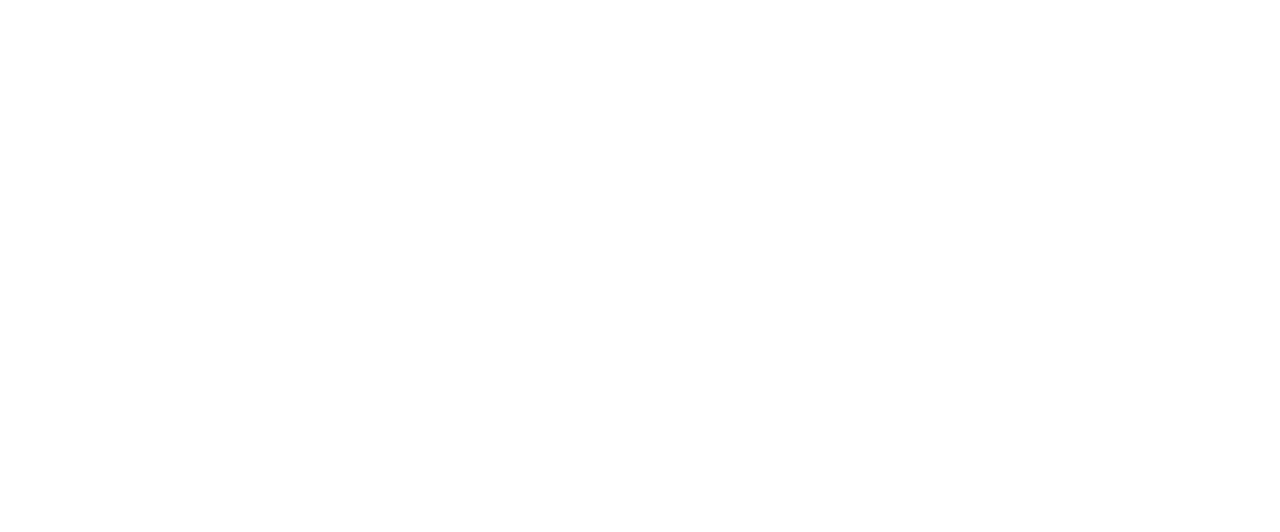
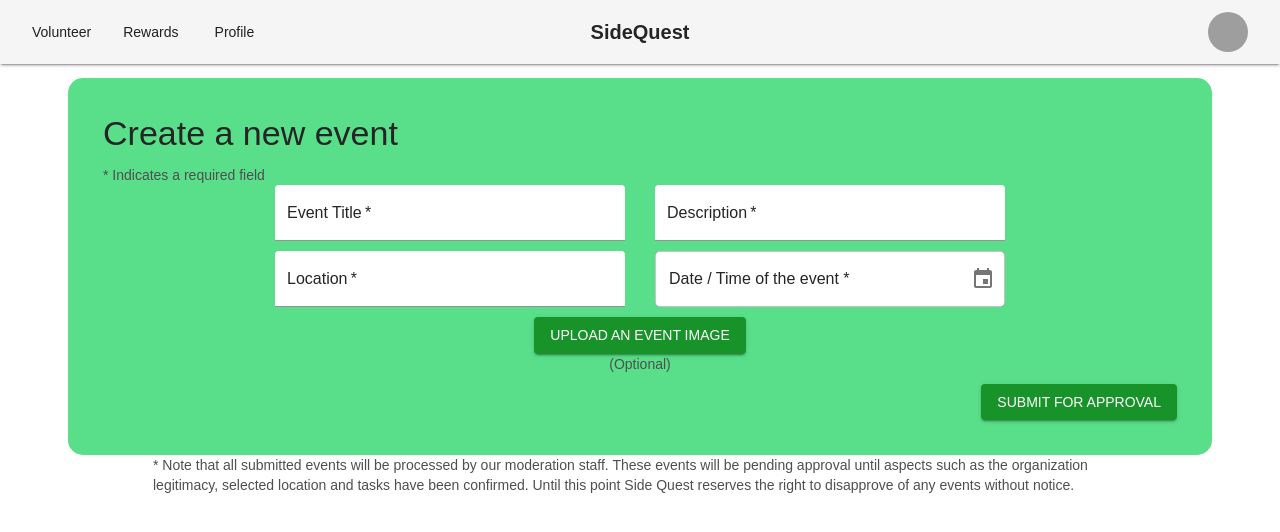
Before and after one commit to keeryn04/Volunteer-Community-App, a React (Vite) app in the folder frontend/: page /createEvent in a window 1280 px wide. Before the commit this address had no page. Shown: the top 532 px of the page. Built offline with nearby package versions, Linux system fonts and the light colour scheme; grey boxes are pictures that could not be loaded.

Commit message:
FE: ADD added create event page

```diff
--- a/frontend/package.json
+++ b/frontend/package.json
@@ -13,7 +13,9 @@
     "@emotion/react": "^11.14.0",
     "@emotion/styled": "^11.14.1",
     "@mui/material": "^7.3.5",
+    "@mui/x-date-pickers": "^8.17.0",
     "axios": "^1.13.2",
+    "dayjs": "^1.11.19",
     "react": "^19.2.0",
     "react-dom": "^19.2.0",
     "react-router-dom": "^6.14.2",
--- a/frontend/src/App.tsx
+++ b/frontend/src/App.tsx
@@ -11,6 +11,7 @@
 
 //Pages
 import LoginPage from './pages/GeneralPages/Login.tsx'
+import CreateEvent from './pages/OrganizationPages/CreateEvent.tsx'
 
 
 function App() {
@@ -22,6 +23,7 @@
           <Route path="/volunteer" element={<Volunteer />} />
           <Route path="/rewards" element={<Rewards />} />
           <Route path="/profile" element={<Profile />} />
+          <Route path="/createEvent" element={<CreateEvent/>} />
           <Route path="/test" element={<Test />} />
         </Routes>
       </BrowserRouter>
--- a/frontend/src/pages/OrganizationPages/CreateEvent.tsx
+++ b/frontend/src/pages/OrganizationPages/CreateEvent.tsx
@@ -0,0 +1,116 @@
+import React, { useState } from "react";
+import Header from "../../Components/GeneralComponents/Header";
+
+import { Box, TextField, Typography, Button } from "@mui/material";
+import dayjs, { Dayjs } from "dayjs";
+import { AdapterDayjs } from '@mui/x-date-pickers/AdapterDayjs';
+import { LocalizationProvider } from '@mui/x-date-pickers/LocalizationProvider';
+import { DateTimePicker } from "@mui/x-date-pickers";
+
+import type Event from "../../interfaces/Event";
+
+const textFieldStyle = {
+    width:"350px",
+    marginBottom:"10px",
+    marginRight:"15px",
+    marginLeft:"15px",
+    bgcolor:"white",
+    borderRadius:"5px",
+    "& .MuiFilledInput-root": {
+      bgcolor: "white", // inner background
+    },
+}
+
+const CreateEvent: React.FC = () => {
+
+    const [formData, setFormData] = useState({
+        title:"",
+        description:"",
+        location:"",
+        time:""
+
+    })
+
+    const handleChange = (e: React.ChangeEvent<HTMLInputElement>) => {
+        const { name, value } = e.target;
+        setFormData({ ...formData, [name]: value });
+    };
+
+    const handleDateChange = (newValue: Dayjs | null) => {
+        if (newValue) {
+            const formatted = newValue.format("YYYY-MM-DDTHH:mm:ss");
+            setFormData((prev) => ({ ...prev, eventTime: formatted }));
+        }
+    };
+
+    return (
+    <div>
+      <Header />
+      <main style={{ display:"flex", paddingTop: "70px", justifyContent:"center", flexDirection:"column", paddingLeft:"60px", paddingRight:"60px" }}>
+
+        <form>
+            <Box bgcolor="secondary.main" sx={{display:"flex", flexDirection:"column", alignItems:"center", padding:"35px", borderRadius:"15px"}}>
+                <Typography width="100%" variant="h4" sx={{paddingBottom:"10px"}}>Create a new event</Typography>
+                <Typography width="100%" variant="body2" color="text.secondary">* Indicates a required field</Typography>
+                <Box>
+                    <TextField
+                    variant="filled"
+                    label="Event Title"
+                    name="title"
+                    placeholder="Please enter your event's title..."
+                    onChange={(handleChange)}
+                    required
+                    sx={textFieldStyle}
+                    >
+
+                    </TextField>
+                    <TextField
+                    variant="filled"
+                    label="Description"
+                    name="description"
+                    placeholder="Please enter a description of your event..."
+                    onChange={(handleChange)}
+                    required
+                    sx={textFieldStyle}
+                    >
+
+                    </TextField>
+                </Box>
+
+                <Box>
+                    <TextField
+                    variant="filled"
+                    label="Location"
+                    name="location"
+                    placeholder="Please enter the location of the event..."
+                    onChange={(handleChange)}
+                    required
+                    sx={textFieldStyle}
+                    >
+
+                    </TextField>
+                    <LocalizationProvider dateAdapter={AdapterDayjs}>
+                    <DateTimePicker
+                        label="Date / Time of the event *"
+                        onChange={handleDateChange}
+                        sx={{width:"350px", bgcolor:"white", borderRadius:"5px", marginRight:"15px", marginLeft:"15px"}}
+                    />
+                    </LocalizationProvider>
+                </Box>
+
+                <Button variant="contained" color="primary">Upload an event image</Button>
+                <Typography variant="body2" color="text.secondary">(Optional)</Typography>
+
+                <Box width="100%" sx={{display:"flex", justifyContent:"right"}}>
+                    <Button variant="contained" sx={{marginTop:"10px"}} onClick={() => {console.log(formData)}}>Submit for Approval</Button>
+                </Box>
+
+            </Box>
+        </form>
+        <Typography variant="body2" color="text.secondary" sx={{paddingX:"85px"}}>* Note that all submitted events will be processed by our moderation staff. These events will be pending approval until aspects such as the organization legitimacy, selected location and tasks have been confirmed. Until this point Side Quest reserves the right to disapprove of any events without notice.</Typography>
+      </main>
+    </div>
+  );
+};
+
+export default CreateEvent;
```
Also changed, not shown: 1 other file (tests, documents, lock files or other folders).
